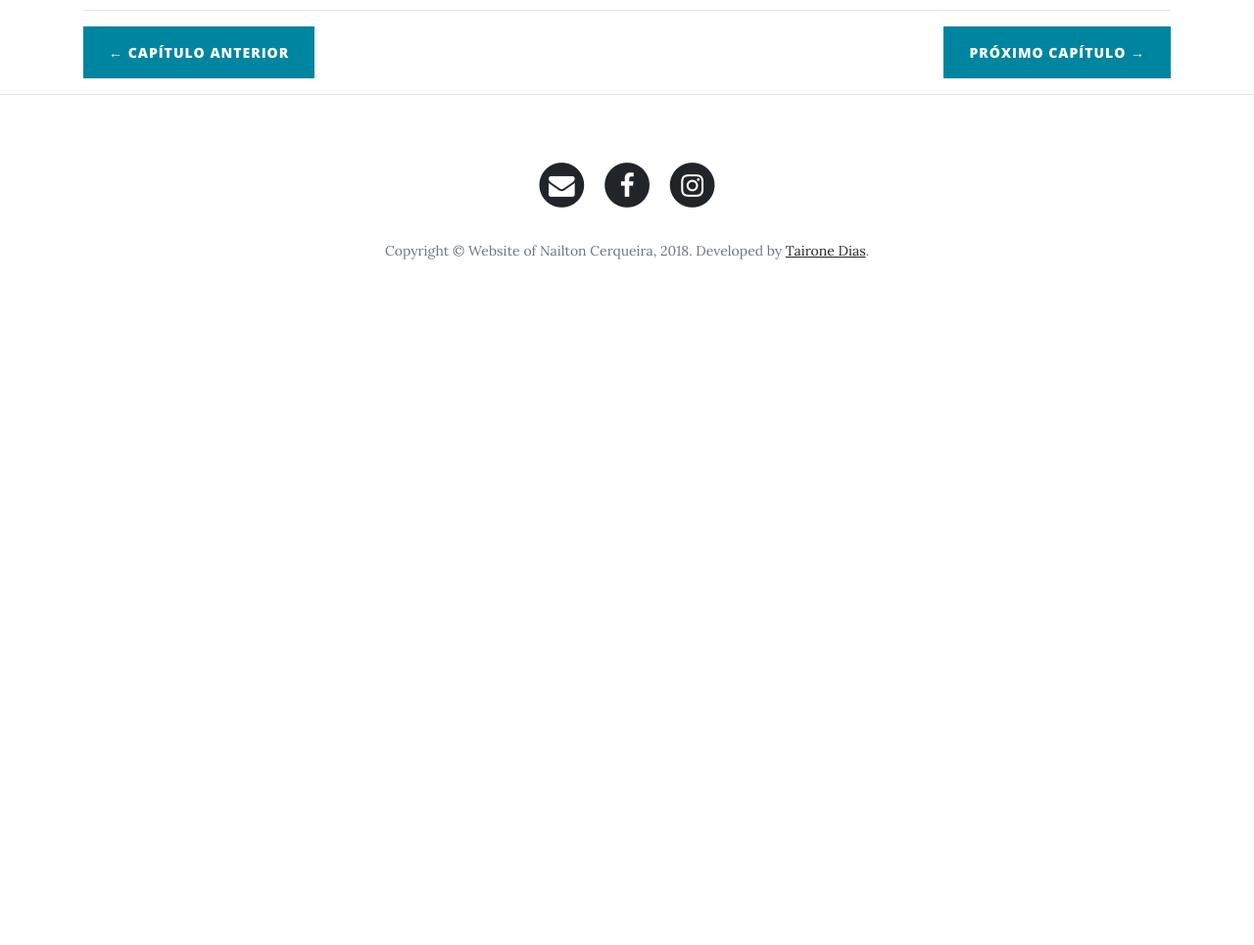
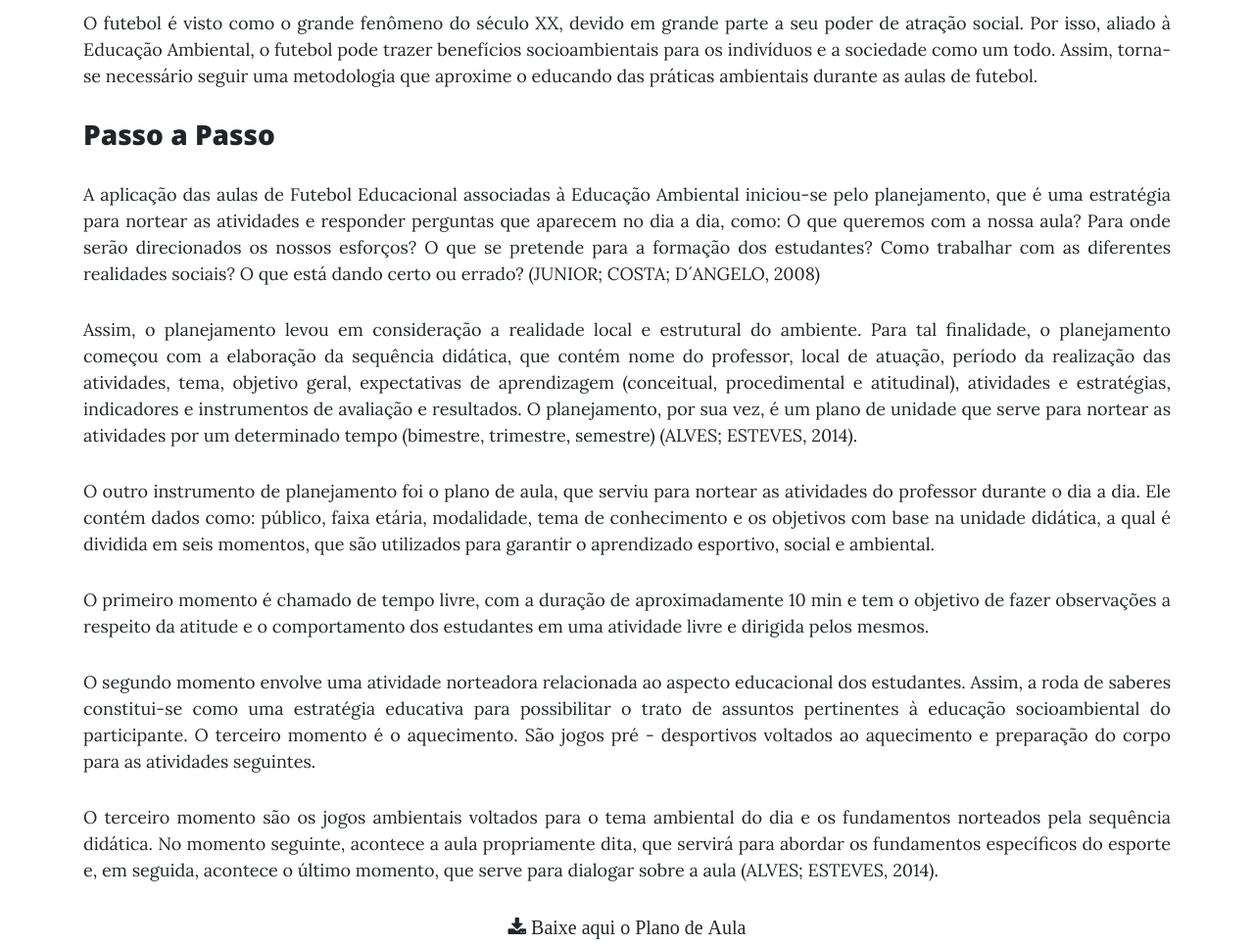
Before and after one commit to esportemeioambiente/esportemeioambiente, a website: page estrutura.html in a window 1280 px wide. Shown: the part 580-1545 px from the top of the page at 98% size. Before the commit the page ends 912 px from the top, so only its background shows below. Drawn offline with nearby package versions, Linux system fonts and the light colour scheme.

Commit message:
a parte do texto da estrutura

```diff
--- a/estrutura.html
+++ b/estrutura.html
@@ -83,9 +83,56 @@
       <div class="container">
         <div class="row">
           <div class="col-lg-8 col-md-10 mx-auto">
-            <p>
+            <p style="text-align: justify">
+              O futebol é visto como o grande fenômeno do século XX, devido em grande parte a seu poder de atração social. Por isso,
+			  aliado à Educação Ambiental, o futebol pode trazer benefícios socioambientais para os indivíduos e a sociedade como um
+			  todo. Assim, torna-se necessário seguir uma metodologia que aproxime o educando das práticas ambientais durante as aulas
+			  de futebol.
+            </p>
+			<h3>Passo a Passo
+			</h3>
+			<p>
+			A aplicação das aulas de Futebol Educacional associadas à Educação Ambiental iniciou-se pelo planejamento, que é uma
+			estratégia para nortear as atividades e responder perguntas que aparecem no dia a dia, como: O que queremos com a nossa aula?
+			Para onde serão direcionados os nossos esforços?  O que se pretende para a formação dos estudantes? Como trabalhar com as
+			diferentes realidades sociais? O que está dando certo ou errado? (JUNIOR; COSTA; D´ANGELO, 2008)
+			</p>
+			<p>
+			Assim, o planejamento levou em consideração a realidade local e estrutural do ambiente. Para tal finalidade, o planejamento
+			começou com a elaboração da sequência didática, que contém nome do professor, local de atuação, período da realização das
+			atividades, tema, objetivo geral, expectativas de aprendizagem (conceitual, procedimental e atitudinal), atividades e
+			estratégias, indicadores e instrumentos de avaliação e resultados. O planejamento, por sua vez, é um plano de unidade que
+			serve para nortear as atividades por um determinado tempo (bimestre, trimestre, semestre) (ALVES; ESTEVES, 2014).
+			</p>
+			<p>
+			O outro instrumento de planejamento foi o plano de aula, que serviu para nortear as atividades do professor
+			durante o dia a dia. Ele contém dados como: público, faixa etária, modalidade, tema de conhecimento e os objetivos
+			com base na unidade didática, a qual é dividida em seis momentos, que são utilizados para garantir o aprendizado
+			esportivo, social e ambiental.
+			</p>
+			<p>O primeiro momento é chamado de tempo livre, com a duração de aproximadamente 10 min e tem o objetivo de fazer
+			observações a respeito da atitude e o comportamento dos estudantes em uma atividade livre e dirigida pelos mesmos.
+			</p>
+			<p>O segundo momento envolve uma atividade norteadora relacionada ao aspecto educacional dos estudantes. Assim, a
+			roda de saberes constitui-se como uma estratégia educativa para possibilitar o trato de assuntos pertinentes à
+			educação socioambiental do participante. O terceiro momento é o aquecimento. São jogos pré - desportivos voltados
+			ao aquecimento e preparação do corpo para as atividades seguintes.
+			</P>
+			<p>O terceiro momento são os jogos ambientais voltados para o tema ambiental do dia e os fundamentos norteados
+			pela sequência didática. No momento seguinte, acontece a aula propriamente dita, que servirá para abordar os
+			fundamentos específicos do esporte e, em seguida, acontece o último momento, que serve para dialogar sobre a aula
+			(ALVES; ESTEVES, 2014).
+			</P>
+			</div>
+        </div>
+      </div>
+    </article>
+            <a class="fa fa-download fa-stack-1x" href="estrutura.html" target="_blank"> Baixe aqui o Plano de Aula</a>
+		<center>
+          </center>
+          <br>
+          <br>
 
-            </p>
 
             <hr>
 						<!-- Pager -->
```
